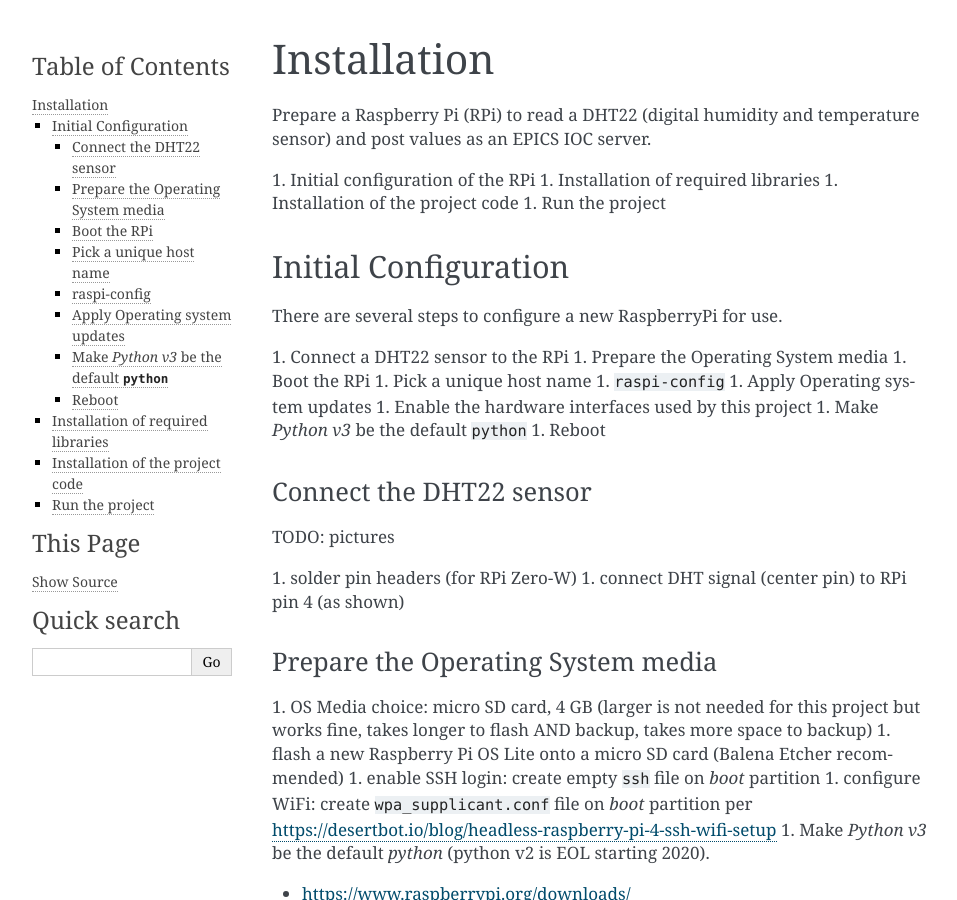
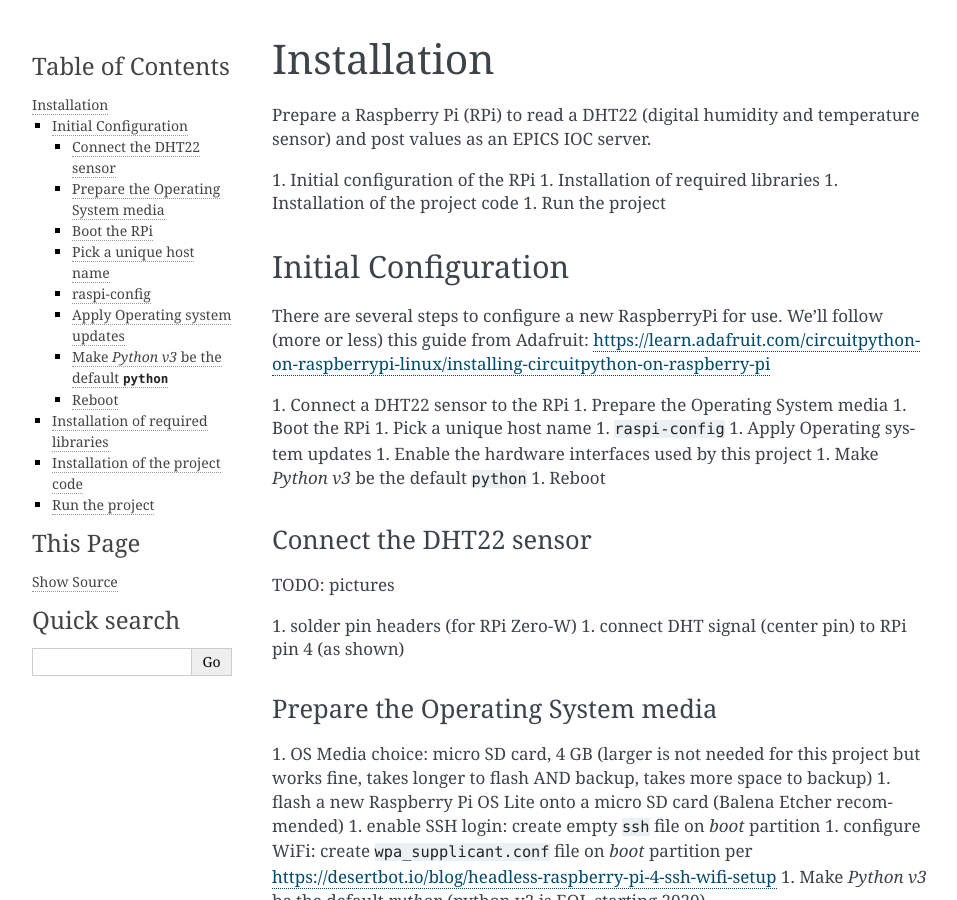
Before and after one commit to prjemian/dhtioc, a Sphinx documentation site: the page built from docs/source/install.rst, in a window 1280 px wide and 900 px high. Shown: the whole window, without its empty margins (148-1105 px from the left). Built offline with Sphinx 7.4.7, drawn with Linux system fonts in a browser that asks for light colours; some of the changed text lies outside the part shown.

Commit message:
fixes #18

```diff
--- a/docs/source/install.rst
+++ b/docs/source/install.rst
@@ -13,6 +13,8 @@ Initial Configuration
 *********************
 
 There are several steps to configure a new RaspberryPi for use.
+We'll follow (more or less) this guide from Adafruit:
+https://learn.adafruit.com/circuitpython-on-raspberrypi-linux/installing-circuitpython-on-raspberry-pi
 
 1. Connect a DHT22 sensor to the RPi
 1. Prepare the Operating System media
```
Also changed, not shown: other parts of docs/source/install.rst (+2 -7 lines), 1 other file.
